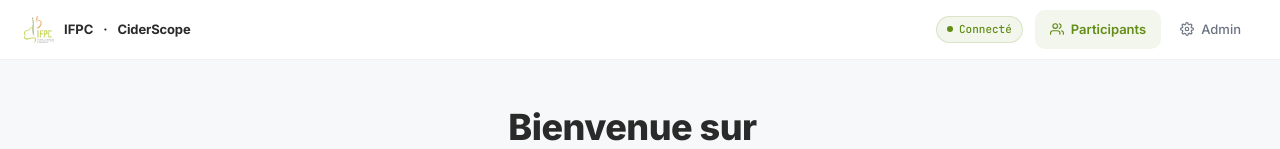
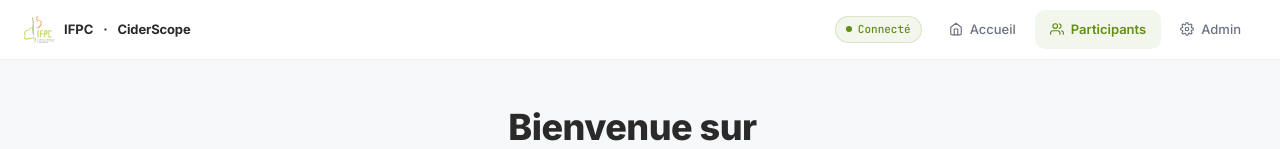
Before and after one commit to ciderscope/ciderscope, a Next.js app: page / in a window 1280 px wide. Shown: the top 149 px of the page. Built offline with nearby package versions, Linux system fonts and the light colour scheme; no server answers; the database is empty.

Commit message:
style(ui): additional refinements to providers and topbar

```diff
--- a/app/AppProviders.tsx
+++ b/app/AppProviders.tsx
@@ -66,6 +66,10 @@ export function AppProviders({ children }: { children: ReactNode }) {
             actions.setMode(m);
             actions.setScreen("landing");
           }}
+          onHome={() => {
+            actions.setMode("participant");
+            actions.setScreen("landing");
+          }}
           onLogout={state.adminAuth ? handleLogout : undefined}
         />
         <main className="app-main">{children}</main>
--- a/app/page.tsx
+++ b/app/page.tsx
@@ -117,7 +117,7 @@ export default function CiderScope() {
             setCs(cs + 1);
           }
         }}
-        onGoBack={() => setScreen("jury")}
+        onGoBack={() => setScreen("landing")}
         onHome={() => setScreen("landing")}
         onReviewAnswers={() => handleLoginJury(cj)}
         onShowSummary={async () => {
--- a/components/ui/Topbar.tsx
+++ b/components/ui/Topbar.tsx
@@ -1,8 +1,9 @@
-import { FiUsers, FiSettings, FiLogOut } from "react-icons/fi";
+import { FiUsers, FiSettings, FiLogOut, FiHome } from "react-icons/fi";
 
 interface TopbarProps {
   mode: "participant" | "admin";
   onModeChange: (mode: "participant" | "admin") => void;
+  onHome: () => void;
   online?: boolean;
   onLogout?: () => void;
 }
@@ -12,7 +13,7 @@ const NAV = [
   { id: "admin"       as const, label: "Admin",        icon: FiSettings },
 ];
 
-export const Topbar = ({ mode, onModeChange, online = false, onLogout }: TopbarProps) => (
+export const Topbar = ({ mode, onModeChange, onHome, online = false, onLogout }: TopbarProps) => (
   <div className="topbar">
     <div className="topbar-logo">
       {/* eslint-disable-next-line @next/next/no-img-element */}
@@ -26,6 +27,14 @@ export const Topbar = ({ mode, onModeChange, online = false, onLogout }: TopbarP
       {online ? "Connecté" : "Local"}
     </span>
     <div className="topbar-nav">
+      <button
+        className="topbar-navbtn"
+        onClick={onHome}
+        title="Retour à l'accueil"
+      >
+        <FiHome size={14} />
+        <span>Accueil</span>
+      </button>
       {NAV.map(({ id, label, icon: Icon }) => (
         <button
           key={id}
```
